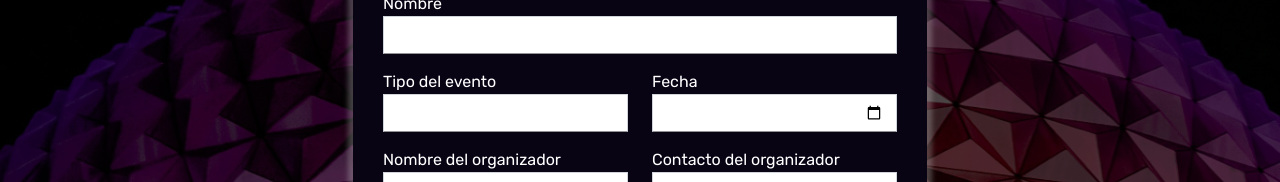
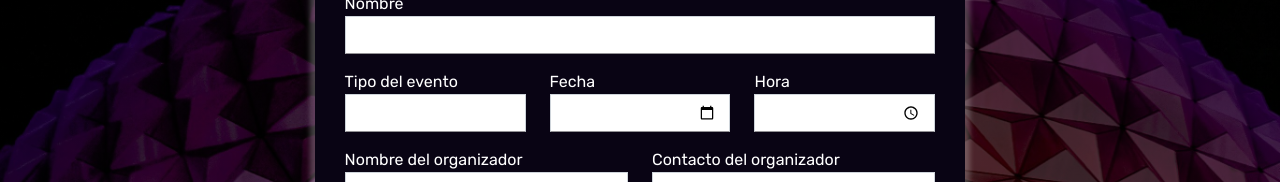
Before and after one commit to sparisca05/proyectoweb, a React (Vite) app in the folder frontend/: page /eventos/nuevo-evento in a window 1280 px wide. Shown: the part 315-497 px from the top of the page. Built offline with nearby package versions, Linux system fonts and the light colour scheme; no server answers.

Commit message:
Arreglar fecha de evento

```diff
--- a/frontend/src/screens/EventoView.tsx
+++ b/frontend/src/screens/EventoView.tsx
@@ -364,14 +364,6 @@ function EventoView() {
                                             </p>
                                         </>
                                     )}
-                                    <div>
-                                        <h4>
-                                            {evento.participantes.length}{" "}
-                                            {evento.participantes.length === 1
-                                                ? "Participante"
-                                                : "Participantes"}
-                                        </h4>
-                                    </div>
                                     {estadoEvento === "Pasado" ? (
                                         <p className="list-item">
                                             Estado:{" "}
@@ -380,13 +372,15 @@ function EventoView() {
                                             </strong>
                                         </p>
                                     ) : (
+                                        <>
                                             <p className="list-item">
                                                 Estado:{" "}
-                                            <strong style={{ color: "green" }}>
+                                                <strong
+                                                    style={{ color: "green" }}
+                                                >
                                                     {estadoEvento}
                                                 </strong>
                                             </p>
-                                    )}
                                             {userHasEvent ? (
                                                 <button
                                                     className={"btn btn-danger"}
@@ -398,7 +392,9 @@ function EventoView() {
                                                 </button>
                                             ) : (
                                                 <button
-                                            className={"btn submit-button"}
+                                                    className={
+                                                        "btn submit-button"
+                                                    }
                                                     onClick={() =>
                                                         setDisplayPasskey(true)
                                                     }
@@ -406,6 +402,16 @@ function EventoView() {
                                                     Participar
                                                 </button>
                                             )}
+                                        </>
+                                    )}
+                                    <div>
+                                        <h4>
+                                            {evento.participantes.length}{" "}
+                                            {evento.participantes.length === 1
+                                                ? "Participante"
+                                                : "Participantes"}
+                                        </h4>
+                                    </div>
                                     <div>
                                         <h4>Invitados externos</h4>
                                         <ul
--- a/frontend/src/screens/HistoricoEventos.tsx
+++ b/frontend/src/screens/HistoricoEventos.tsx
@@ -61,6 +61,19 @@ const HistoricoEventos = () => {
         const fechaEvento = new Date(evento.fecha);
         return fechaEvento < ahora ? "Pasado" : "Activo";
     };
+
+    if (loading) {
+        return (
+            <div className={"main-container"}>
+                <Navbar />
+                <div className={"eventos"}>
+                    <h4 style={{ textAlign: "center", color: "white" }}>
+                        Cargando historial...
+                    </h4>
+                </div>
+            </div>
+        );
+    }
 
     return (
         <div className="main-container">
--- a/frontend/src/screens/NuevoEvento.tsx
+++ b/frontend/src/screens/NuevoEvento.tsx
@@ -16,6 +16,7 @@ export interface Empresa {
 function NuevoEvento() {
     const [nombre, setNombre] = useState<string>("");
     const [fecha, setFecha] = useState<string>("");
+    const [hora, setHora] = useState<string>("");
     const [tipo, setTipo] = useState<string>("");
     const [nombreOrganizador, setNombreOrganizador] = useState<string>("");
     const [contactoOrganizador, setContactoOrganizador] = useState<string>("");
@@ -54,13 +55,12 @@ function NuevoEvento() {
         );
         setEmpresaPatrocinadora(selectedEmpresa || undefined);
     };
-
     const handleSubmit = async (e: { preventDefault: () => void }) => {
         e.preventDefault();
 
-        // Format the date to "dd-mm-yyyy"
+        // Combine date and time, then format to "dd-MM-yyyy HH:mm"
         const [year, month, day] = fecha.split("-");
-        const formattedFecha = `${day}-${month}-${year}`;
+        const formattedFecha = `${day}-${month}-${year} ${hora}`;
 
         const requestBody = {
             nombre: nombre,
@@ -127,7 +127,7 @@ function NuevoEvento() {
                                 onChange={(e) => setNombre(e.target.value)}
                                 required
                             />
-                        </div>
+                        </div>{" "}
                         <div className="row mb-3">
                             <div className="col">
                                 <label
@@ -163,6 +163,23 @@ function NuevoEvento() {
                                         setFecha(e.target.value),
                                         console.log(fecha),
                                     ]}
+                                    required
+                                />
+                            </div>
+                            <div className="col">
+                                <label
+                                    className="form-label"
+                                    id="inputGroup-sizing-default"
+                                >
+                                    Hora
+                                </label>
+                                <input
+                                    type="time"
+                                    className="form-control"
+                                    aria-label="Sizing example input"
+                                    aria-describedby="inputGroup-sizing-default"
+                                    value={hora}
+                                    onChange={(e) => setHora(e.target.value)}
                                     required
                                 />
                             </div>
```
Also changed, not shown: 2 other files (tests, documents, lock files or other folders). Lines whose indentation alone changed are shown as unchanged.
